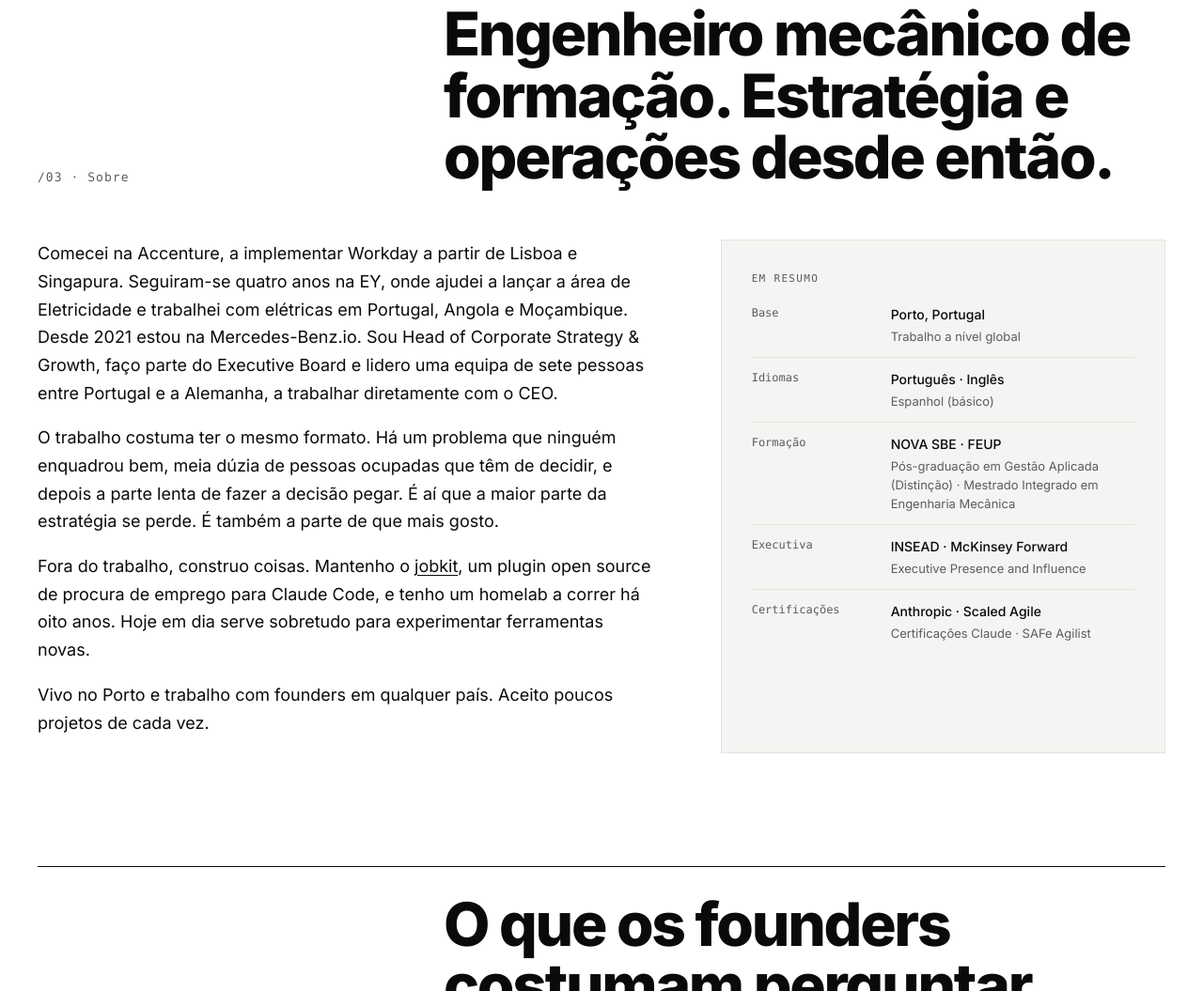
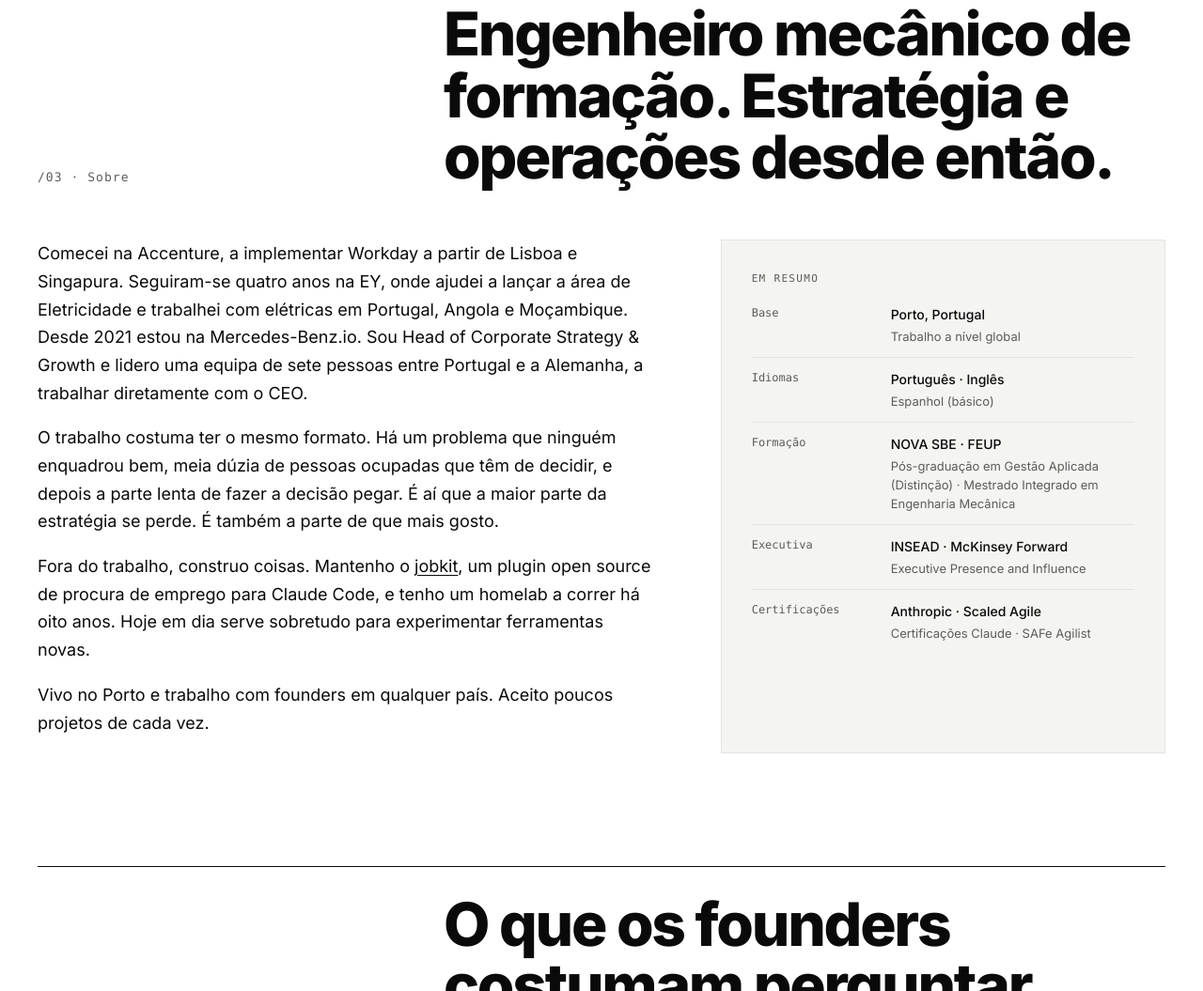
Before and after one commit to diogonmoura/homepage, a plain HTML site: page pt/index.html in a window 1280 px wide. Shown: the part 4663-5718 px from the top of the page at 94% size. Drawn offline with Linux system fonts and the light colour scheme; a web font is replaced by a local one.

Commit message:
Drop Executive Board clause from About
Co-Authored-By: Claude Opus 5.5 <noreply@anthropic.com>

```diff
--- a/pt/index.html
+++ b/pt/index.html
@@ -372,7 +372,7 @@
     </div>
     <div class="about">
       <div>
-        <p>Comecei na Accenture, a implementar Workday a partir de Lisboa e Singapura. Seguiram-se quatro anos na EY, onde ajudei a lançar a área de Eletricidade e trabalhei com elétricas em Portugal, Angola e Moçambique. Desde 2021 estou na Mercedes-Benz.io. Sou Head of Corporate Strategy &amp; Growth, faço parte do Executive Board e lidero uma equipa de sete pessoas entre Portugal e a Alemanha, a trabalhar diretamente com o CEO.</p>
+        <p>Comecei na Accenture, a implementar Workday a partir de Lisboa e Singapura. Seguiram-se quatro anos na EY, onde ajudei a lançar a área de Eletricidade e trabalhei com elétricas em Portugal, Angola e Moçambique. Desde 2021 estou na Mercedes-Benz.io. Sou Head of Corporate Strategy &amp; Growth e lidero uma equipa de sete pessoas entre Portugal e a Alemanha, a trabalhar diretamente com o CEO.</p>
         <p>O trabalho costuma ter o mesmo formato. Há um problema que ninguém enquadrou bem, meia dúzia de pessoas ocupadas que têm de decidir, e depois a parte lenta de fazer a decisão pegar. É aí que a maior parte da estratégia se perde. É também a parte de que mais gosto.</p>
         <p>Fora do trabalho, construo coisas. Mantenho o <a href="https://github.com/diogonmoura/jobkit" target="_blank" rel="noopener">jobkit</a>, um plugin open source de procura de emprego para Claude Code, e tenho um homelab a correr há oito anos. Hoje em dia serve sobretudo para experimentar ferramentas novas.</p>
         <p>Vivo no Porto e trabalho com founders em qualquer país. Aceito poucos projetos de cada vez.</p>
```
Also changed, not shown: index.html (+1 -1 lines).
